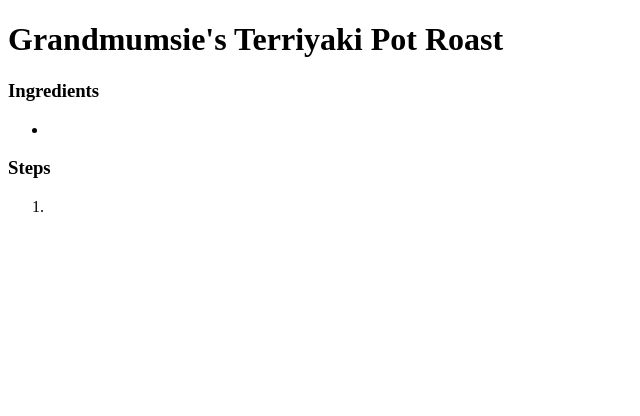
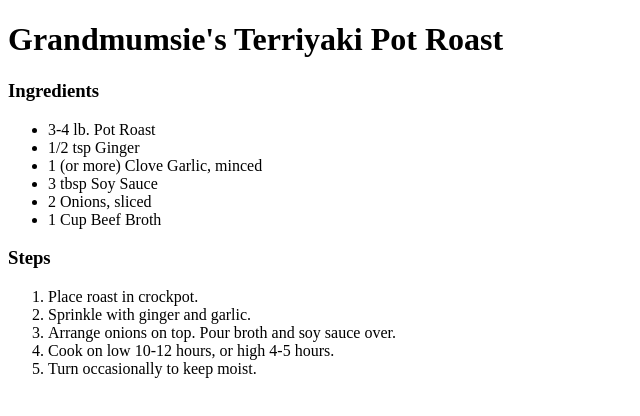
Before and after one commit to FacesOfFish/fisher-family-recipes, a plain HTML site: page pages/mains/terriyaki-pot-roast.html in a window 1280 px wide. Shown: the whole page, without its empty margins (0-640 px from the left). Drawn offline with Linux system fonts and the light colour scheme.

Commit message:
Updates to main recipes

```diff
--- a/pages/mains/terriyaki-pot-roast.html
+++ b/pages/mains/terriyaki-pot-roast.html
@@ -13,12 +13,21 @@
 
     <h3>Ingredients</h3>
     <ul>
-        <li></li>
+        <li>3-4 lb. Pot Roast</li>
+        <li>1/2 tsp Ginger</li>
+        <li>1 (or more) Clove Garlic, minced</li>
+        <li>3 tbsp Soy Sauce</li>
+        <li>2 Onions, sliced</li>
+        <li>1 Cup Beef Broth</li>
     </ul>
 
     <h3>Steps</h3>
     <ol>
-        <li></li>
+        <li>Place roast in crockpot.</li>
+        <li>Sprinkle with ginger and garlic.</li>
+        <li>Arrange onions on top. Pour broth and soy sauce over.</li>
+        <li>Cook on low 10-12 hours, or high 4-5 hours.</li>
+        <li>Turn occasionally to keep moist.</li>
     </ol>
 </body>
 </html>
```
Also changed, not shown: pages/mains/sweet-bean-casserole.html (+10 -2 lines).
